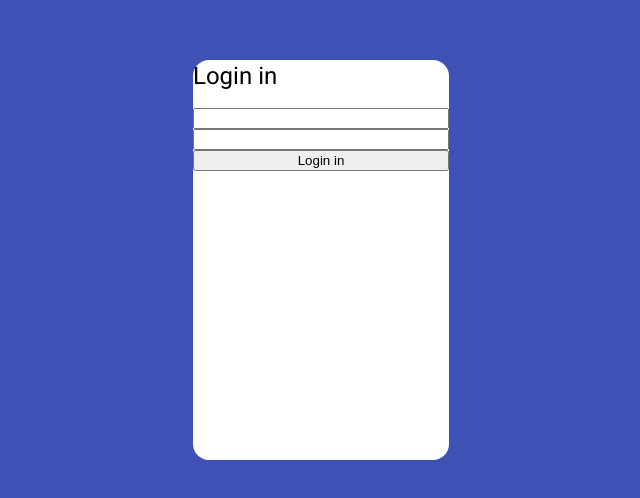
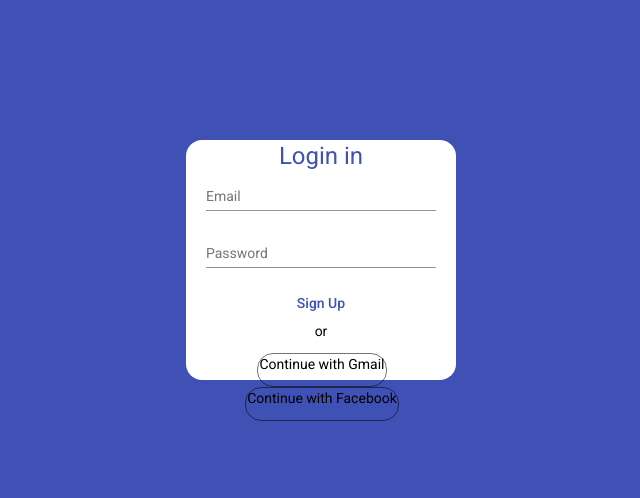
Before and after one commit to Paaka/CasiaAngular, an Angular app in the folder casia-angular/: page /login in a window 1280 px wide. Shown: the part 140-638 px from the top of the page, without its empty margins (319-959 px from the left). Built offline with nearby package versions, Linux system fonts and the light colour scheme.

Commit message:
feat(login-page): added styling and material

```diff
--- /dev/null
+++ b/casia-angular/src/components/login-button/login-button.component.html
@@ -0,0 +1,5 @@
+<div class="login-button" (click)="onClickHandler()">
+    <p>
+        <ng-content></ng-content>
+    </p>
+</div>
--- /dev/null
+++ b/casia-angular/src/components/login-button/login-button.component.scss
@@ -0,0 +1,9 @@
+.login-button{
+    display: flex;
+    width: 100%;
+    min-height: 32px;
+    border: 1px solid rgba(0,0,0,.54);
+    justify-content: center;
+    align-items: center;
+    border-radius: 16px;
+}
--- /dev/null
+++ b/casia-angular/src/components/login-button/login-button.component.ts
@@ -0,0 +1,14 @@
+import { ChangeDetectionStrategy, Component, Input } from "@angular/core";
+
+@Component({
+    selector:'app-login-button',
+    templateUrl:'./login-button.component.html',
+    styleUrls:['./login-button.component.scss'],
+    changeDetection: ChangeDetectionStrategy.OnPush,
+})
+export class LoginButtonComponent{
+
+    public onClickHandler(): void{
+        console.log('Hello');
+    }
+}
--- a/casia-angular/src/views/sign-up-page/sign-up-page.component.html
+++ b/casia-angular/src/views/sign-up-page/sign-up-page.component.html
@@ -1,8 +1,25 @@
 <div class="sign-up-page">
     <div class="sign-up-page__form">
-        <h1>Login in</h1>
-        <input type="email" />
-        <input type="password" />
-        <button>Login in</button>
+        <h1 class="sign-up-page__heading">Login in</h1>
+        <mat-form-field class="example-full-width">
+            <mat-label>Email</mat-label>
+            <input
+             matInput
+             placeholder="example@gmail.com"
+             type="email"
+             >
+          </mat-form-field>
+          <mat-form-field class="example-full-width">
+            <mat-label>Password</mat-label>
+            <input
+             matInput
+             type="password">
+          </mat-form-field>
+        <button mat-button color="primary">Sign Up</button>
+        <div class="sign-up-page__alternative-form">
+            <p>or</p>
+            <app-login-button>Continue with Gmail</app-login-button>
+            <app-login-button>Continue with Facebook</app-login-button>
+        </div>
     </div>
 </div>
--- a/casia-angular/src/views/sign-up-page/sign-up-page.component.scss
+++ b/casia-angular/src/views/sign-up-page/sign-up-page.component.scss
@@ -10,8 +10,43 @@
         display: flex;
         flex-direction: column;
         background-color: white;
-        height: 50%;
-        width: 20%;
+        height: 30%;
+        width: 18%;
+        padding: 0 20px;
         border-radius: 16px;
+        justify-content: space-around;
+        animation: GoUp 1s ease-in;
+    }
+
+    &__heading{
+        color: #3f51b5;
+        margin: 0 auto;
+    }
+
+    &__alternative-form{
+        display: flex;
+        flex-direction: column;
+        align-items: center;
+
+        &:not(&:last-child){
+            margin-bottom: 8px;
+        }
+    }
+
+}
+
+@keyframes GoUp{
+    0%{
+       transform: translateY(100%);
+       opacity: 0;
+    }
+
+    80%{
+        opacity: 1;
+        transform: translateY(-20px);
+    }
+
+    100%{
+        transform: translateY(0);
     }
 }
```
Also changed, not shown: casia-angular/src/components/login-button/login-button.module.ts (added, +10 -0 lines), casia-angular/src/views/sign-up-page/sign-up-page.module.ts (+15 -1 lines), casia-angular/to-do.txt (added).
